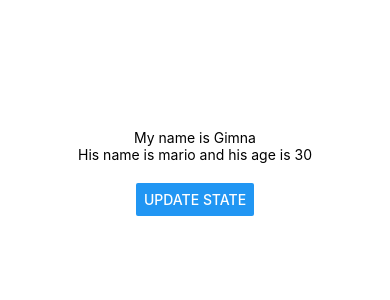
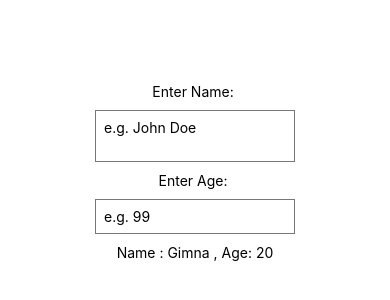
Before and after one commit to gimnakatugampala/review-project-mobile, a React Native app: screen / in a window 390 px wide. Shown: the part 250-550 px from the top of the page. Built offline with nearby package versions, Linux system fonts and the light colour scheme.

Commit message:
text-inouts

```diff
--- a/App.js
+++ b/App.js
@@ -1,25 +1,34 @@
 import { StatusBar } from 'expo-status-bar';
 import React,{useState} from 'react';
-import { StyleSheet, Text, View ,Button} from 'react-native';
+import { StyleSheet, Text, View ,Button ,TextInput} from 'react-native';
 
 export default function App() {
 
   const [name, setname] = useState('Gimna')
-  const [person, setperson] = useState({name:'mario',age:30})
+  const [age, setage] = useState(20)
 
-  const clickHandler = () =>{
-      setname('Kavishka')
-      setperson({name:'John',age:'40'})
-
-  }
 
   return (
     <View style={styles.container}>
-      <Text>My name is {name}</Text>
-      <Text>His name is {person.name} and his age is {person.age}</Text>
-      <View style={styles.buttonContainer}>
-        <Button title='update state' onPress={clickHandler} />
-      </View>
+      <Text>Enter Name: </Text>
+
+      <TextInput
+      multiline
+       style={styles.input}
+       placeholder="e.g. John Doe"
+      onChangeText={(val) => setname(val)}
+       />
+
+      <Text>Enter Age: </Text>
+
+      <TextInput
+      keyboardType="numeric"
+       style={styles.input}
+       placeholder="e.g. 99"
+      onChangeText={(val) => setage(val)}
+       />
+
+      <Text>Name : {name} , Age: {age}</Text>
     </View>
   );
 }
@@ -31,7 +40,11 @@ const styles = StyleSheet.create({
     alignItems: 'center',
     justifyContent: 'center',
   },
-  buttonContainer:{
-    marginTop:20
+  input:{
+    borderWidth:1,
+    borderColor:'#777',
+    padding:8,
+    margin:10,
+    width:200
   }
 });
```
